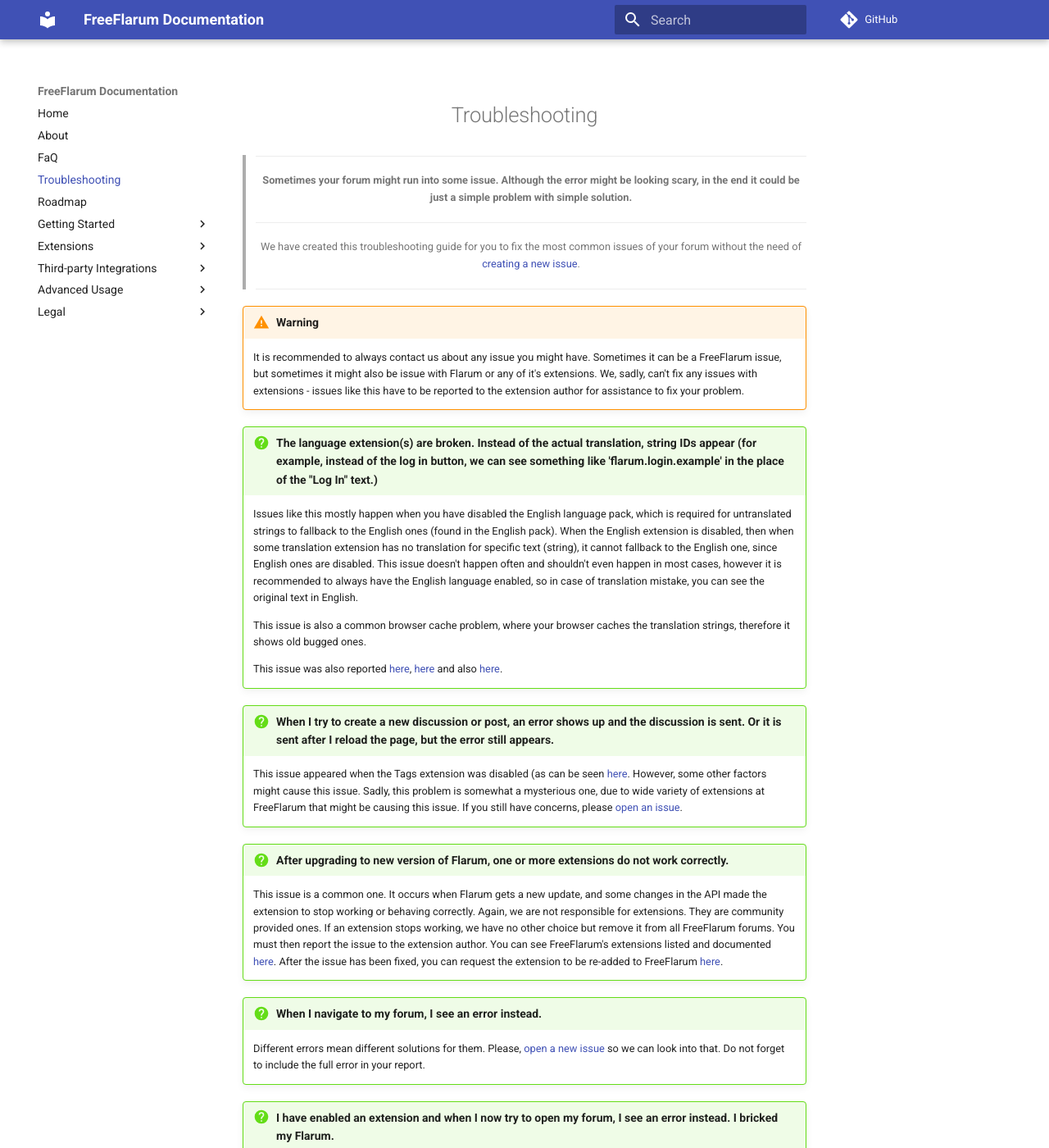
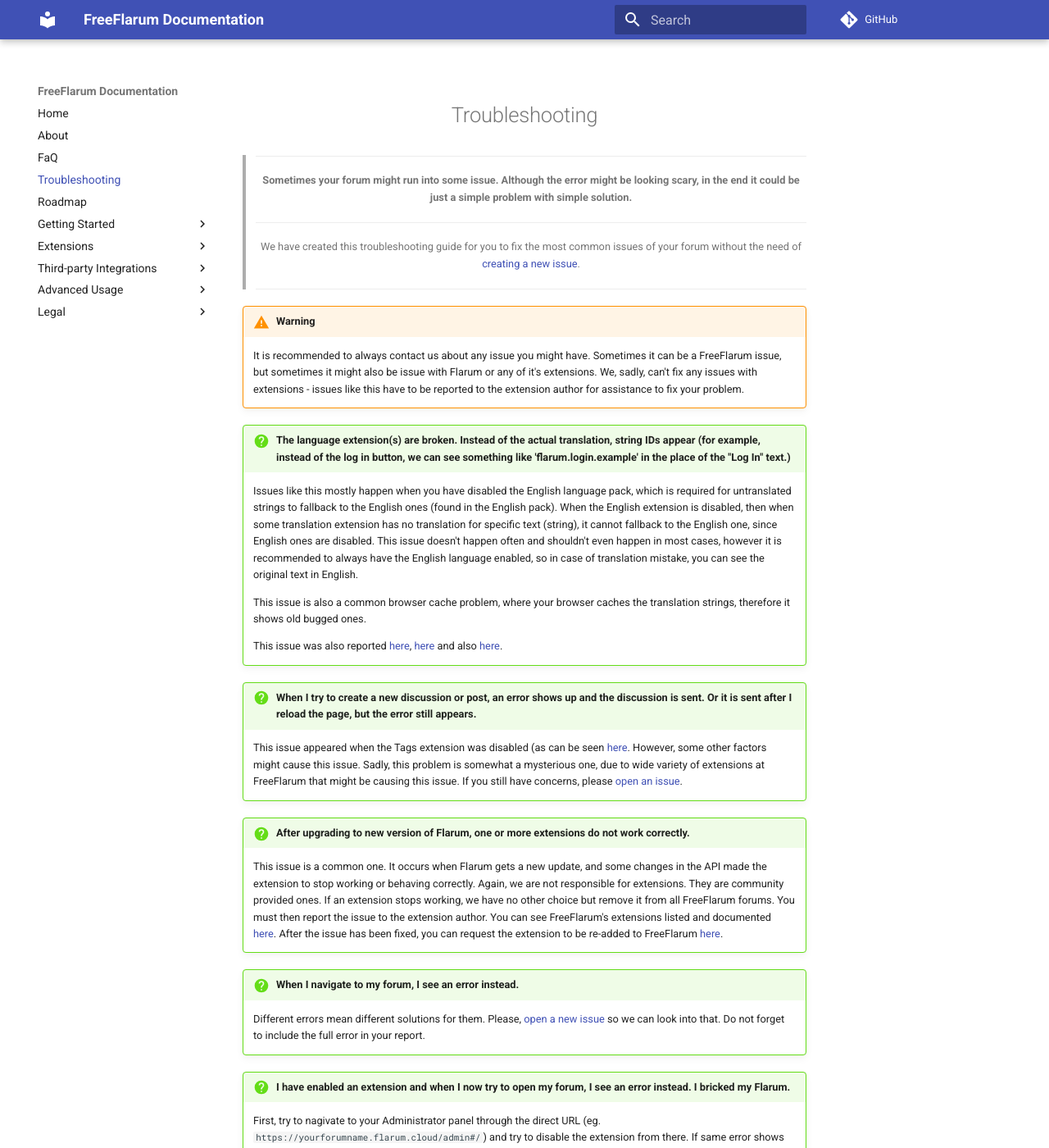
Before and after one commit to FreeFlarum/freeflarum.com, an MkDocs documentation site: the page built from docs/troubleshooting.md, in a window 1280 px wide and 1400 px high. Shown: the whole window at 82% size. Built offline with MkDocs 1.6.1 and Material for MkDocs 9.7.7, drawn with Linux system fonts in a browser that asks for light colours; comment, search, counter and statistics services are not loaded.

Commit message:
Update font-size.css
• For admonition, it is actually in ::before. Hopefully fixed.

```diff
--- a/docs/style-tweaks/font-size.css
+++ b/docs/style-tweaks/font-size.css
@@ -1 +1 @@
-.md-content__inner{font-size:.64rem!important;}.admonition-title{font-size:.7rem!important;}
+.md-content__inner{font-size:.64rem!important;}.admonition-title::before{font-size:.7rem!important;}
```
